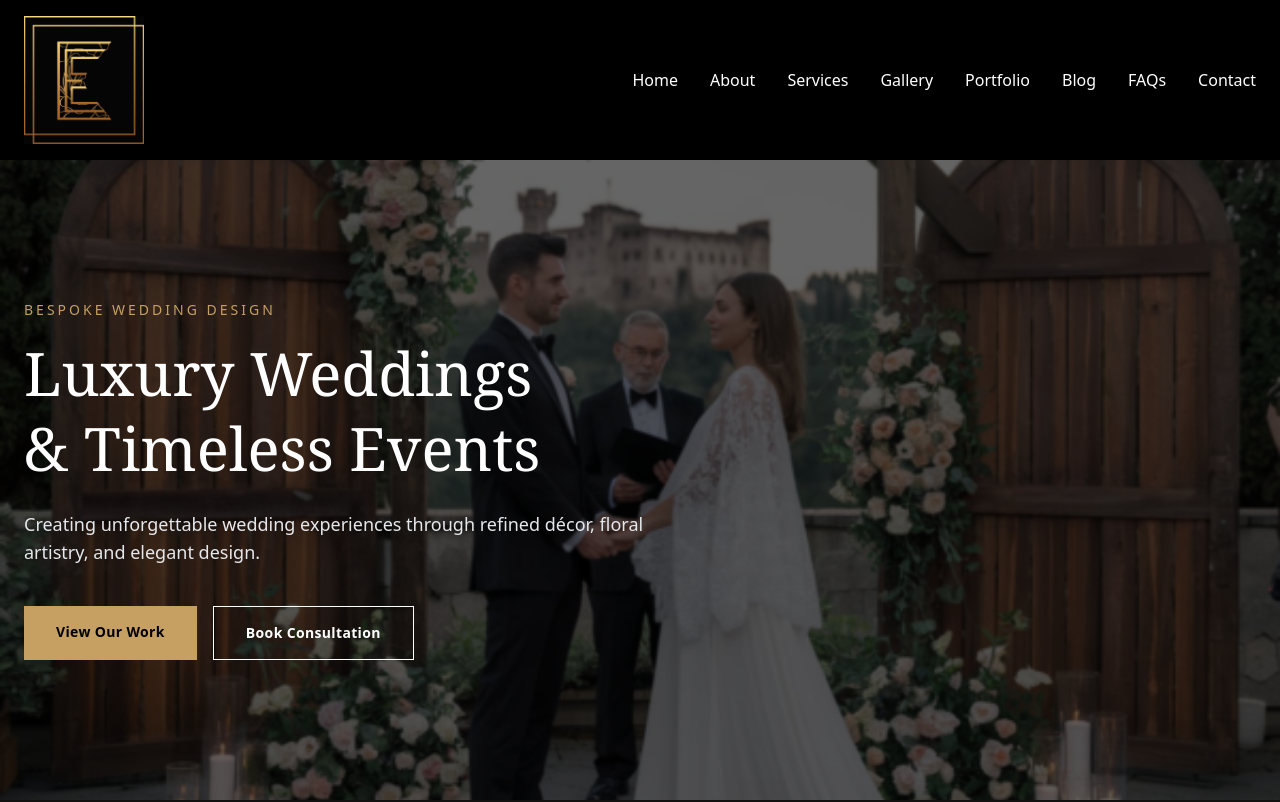
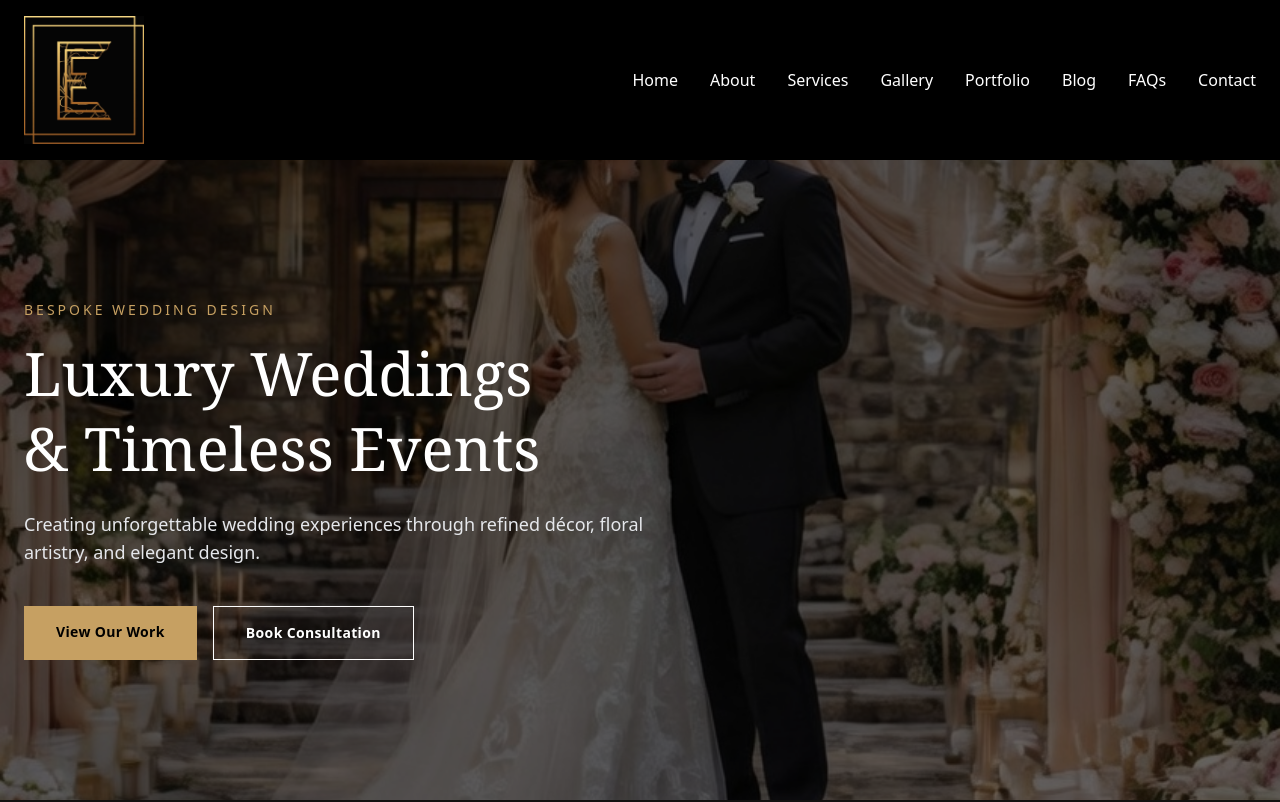
Before and after one commit to UksinghM/Elegtaz, a Next.js app: page / in a window 1280 px wide. Shown: the top 802 px of the page. Built offline with nearby package versions, Linux system fonts and the light colour scheme.

Commit message:
hmmm oh gasya

```diff
--- a/src/app/page.jsx
+++ b/src/app/page.jsx
@@ -9,7 +9,7 @@ export default function HomePage() {
       {/* ================= HERO ================= */}
       <section className="relative h-[75vh] md:h-[80vh] flex items-center">
         <Image
-          src="/wedding/weddingpic.png"
+          src="/wedding/weddingX.jpg"
           alt="Luxury Wedding"
           fill
           priority
```
Also changed, not shown: public/wedding/weddingX.jpg (added).
